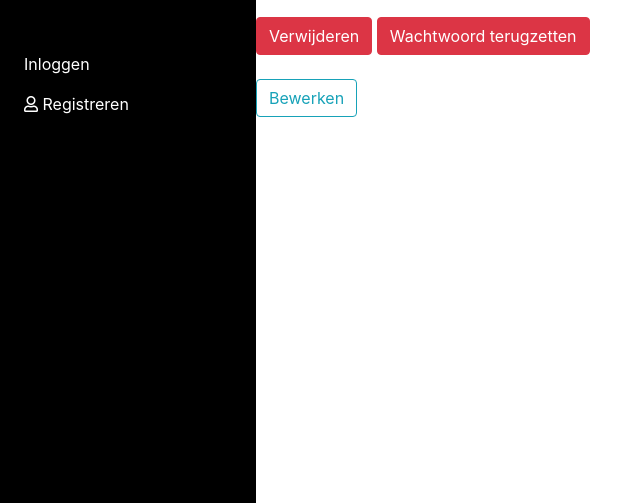
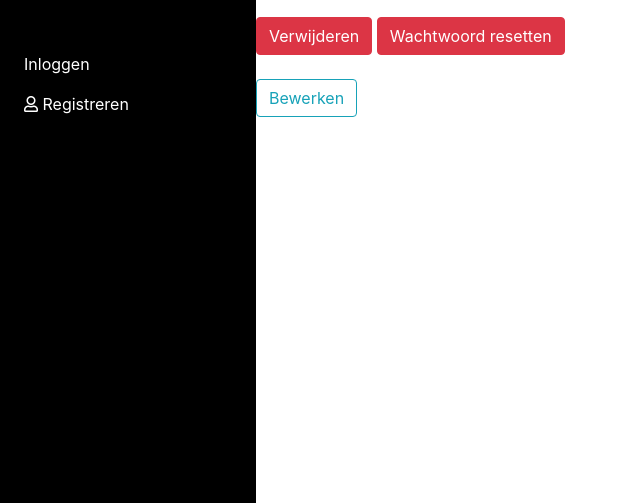
Before and after one commit to friedelschoen/iot-project, a Flask app: template server/templates/admin_user.html in a window 1280 px wide. Shown: the part 297-800 px from the top of the page, without its empty margins (0-640 px from the left). Run offline with Flask 2, Linux system fonts and the light colour scheme; the template is opened without the code that fills it: values that come from a table or form of the project are taken from there, others are empty; data comes from the database, SQL or seed files in the repository; some libraries are stand-ins or nearby versions.

Commit message:
Update admin_user.html
tekst veranderd

```diff
--- a/server/templates/admin_user.html
+++ b/server/templates/admin_user.html
@@ -28,7 +28,7 @@
     <div class="form-group">
         <button type="button" class="btn btn-danger" data-toggle="modal" data-target="#deleteModal">Verwijderen</button>
         <a class="btn btn-danger" href="{{ url_for('reset_user', user_id=user.id) }}">Wachtwoord
-            terugzetten</a>
+            resetten</a>
         <br><br>
         {{ form.submit(class="btn btn-outline-info") }}
     </div>
```
